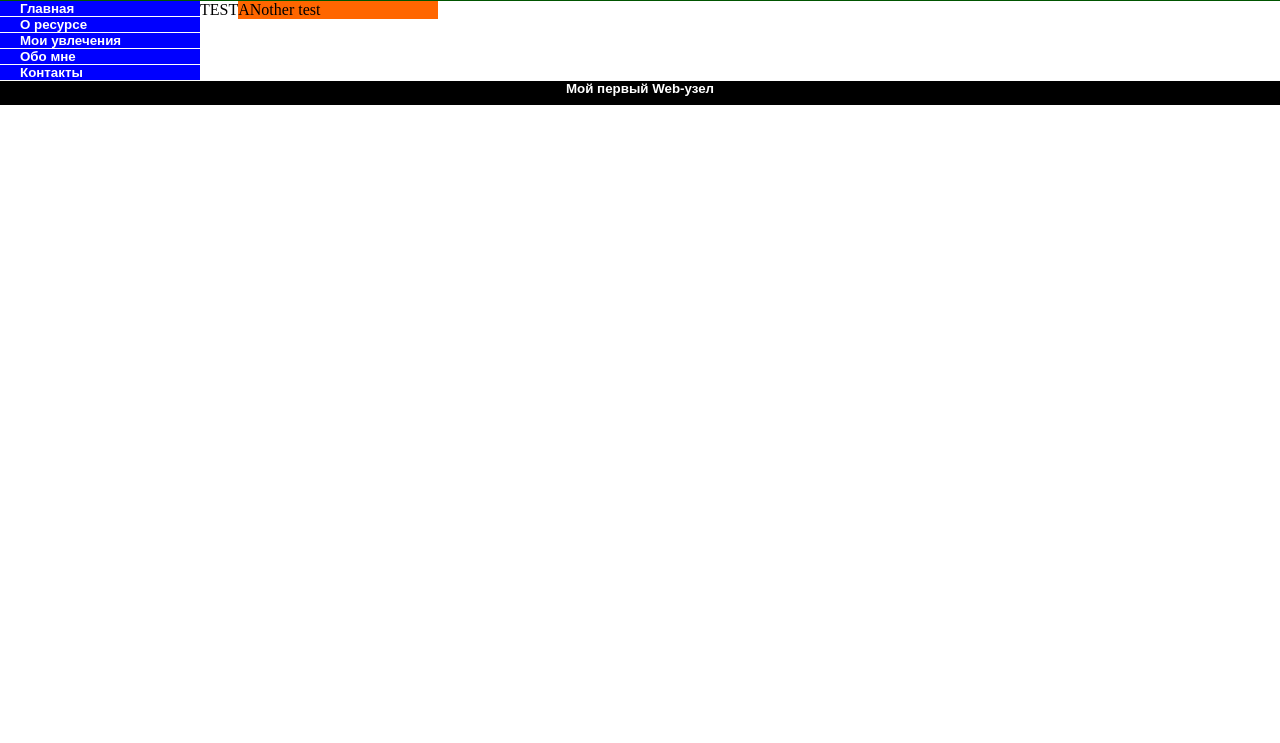
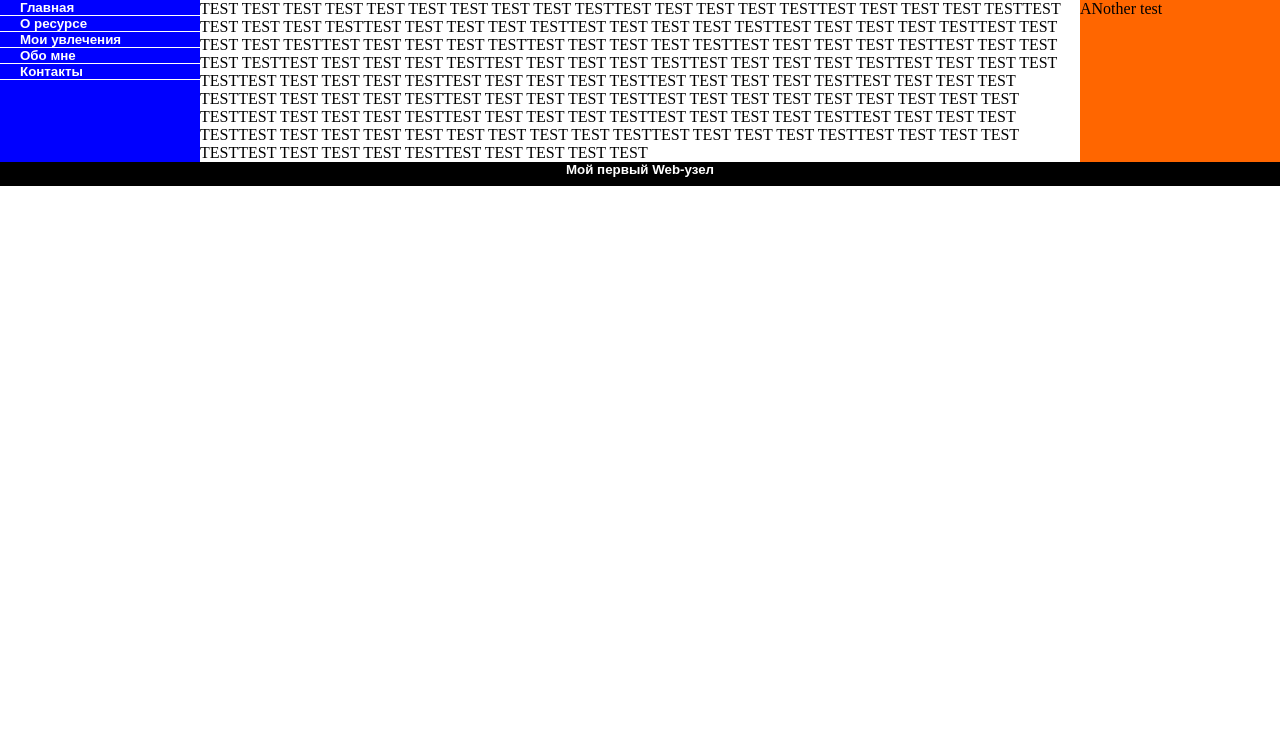
Before and after one commit to From-Russia-With-Love-Chivalry-Server/Server, a plain HTML site: page index.html in a window 1280 px wide. Shown: the part 57-800 px from the top of the page. Drawn offline with Linux system fonts and the light colour scheme.

Commit message:
Update index.html

```diff
--- a/index.html
+++ b/index.html
@@ -15,8 +15,7 @@
 	TD, TH {
 		padding: 0px;
 		border: 0px solid white;
-		vertical-align: top;
-	}
+		}
 
 	body {
 		margin: 0;
@@ -25,6 +24,7 @@
 	h1.logo {
 		font-family: Arial Black;
 		color: #FFFFFF;
+		margin: 10px;
 	}
 
 	h1 {
@@ -91,7 +91,7 @@
 <tr>
 	<td><table>
 		<tr>
-		<td width="200px" bgcolor="#0000FF" style="padding: 0px;">
+		<td valign="top" width="200px" bgcolor="#0000FF" style="padding: 0px;">
 
 				<table border="0" width="100%" cellspacing = "0" cellpadding = "6">
 					<tr><td class="menu"><a href="index.html" class="menu">Главная</a></td></tr>
@@ -105,10 +105,12 @@
 
 
  		<td >
-			<td ><table>
+			<td valign="top"><table>
 			<tr>
-				<td>TEST</td>
-			     	<td width="200px" bgcolor="#FF6600">ANother test</td>
+				<td>TEST	TEST	TEST	TEST	TEST TEST	TEST	TEST	TEST	TESTTEST	TEST	TEST	TEST	TESTTEST	TEST	TEST	TEST	TESTTEST	TEST	TEST	TEST	TESTTEST	TEST	TEST	TEST	TESTTEST	TEST	TEST	TEST	TESTTEST	TEST	TEST	TEST	TESTTEST	TEST	TEST	TEST	TESTTEST	TEST	TEST	TEST	TESTTEST	TEST	TEST	TEST	TESTTEST	TEST	TEST	TEST	TESTTEST	TEST	TEST	TEST	TESTTEST	TEST	TEST	TEST	TESTTEST	TEST	TEST	TEST	TESTTEST	TEST	TEST	TEST	TESTTEST	TEST	TEST	TEST	TESTTEST	TEST	TEST	TEST	TESTTEST	TEST	TEST	TEST	TESTTEST	TEST	TEST	TEST	TESTTEST	TEST	TEST	TEST	TESTTEST	TEST	TEST	TEST	TESTTEST	TEST	TEST	TEST	TESTTEST	TEST	TEST	TEST	TEST
+TEST	TEST	TEST	TEST	TESTTEST	TEST	TEST	TEST	TESTTEST	TEST	TEST	TEST	TESTTEST	TEST	TEST	TEST	TESTTEST	TEST	TEST	TEST	TESTTEST	TEST	TEST	TEST	TEST
+TEST	TEST	TEST	TEST	TESTTEST	TEST	TEST	TEST	TESTTEST	TEST	TEST	TEST	TESTTEST	TEST	TEST	TEST	TESTTEST	TEST	TEST	TEST	TEST</td>
+			     	<td width="200px" bgcolor="#FF6600" valign="top">ANother test</td>
 			</tr>
 			</table></td>
 		</td>
@@ -118,7 +120,7 @@
 </tr>
 
 <tr bgcolor="#000000">
-	<td align="center" >
+	<td align="middle" >
 	<h1 style="font: Arial; font-size: 10pt; color: white;">Мой первый Web-узел</h1>
 	</td>
 </tr>
```
